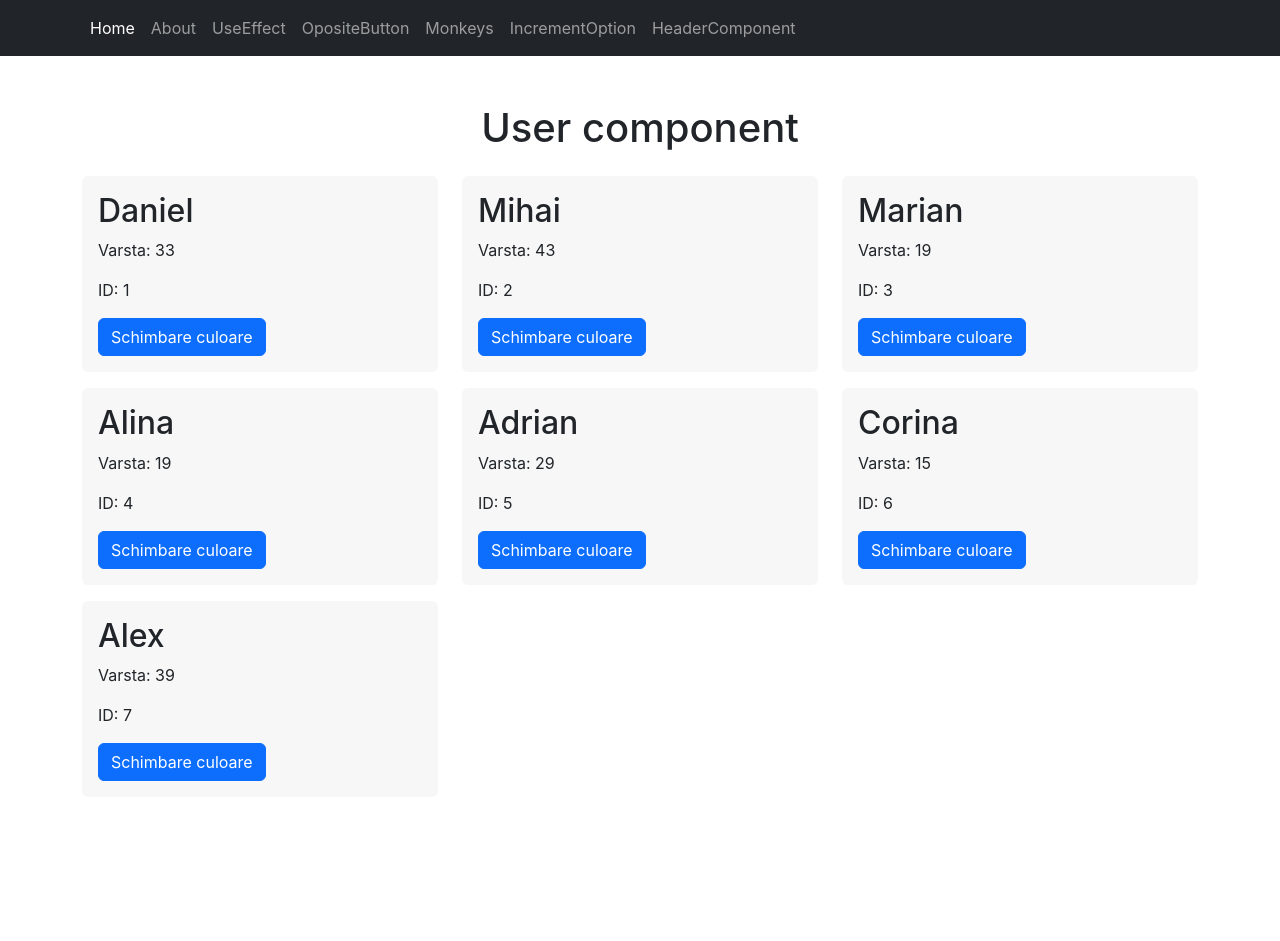
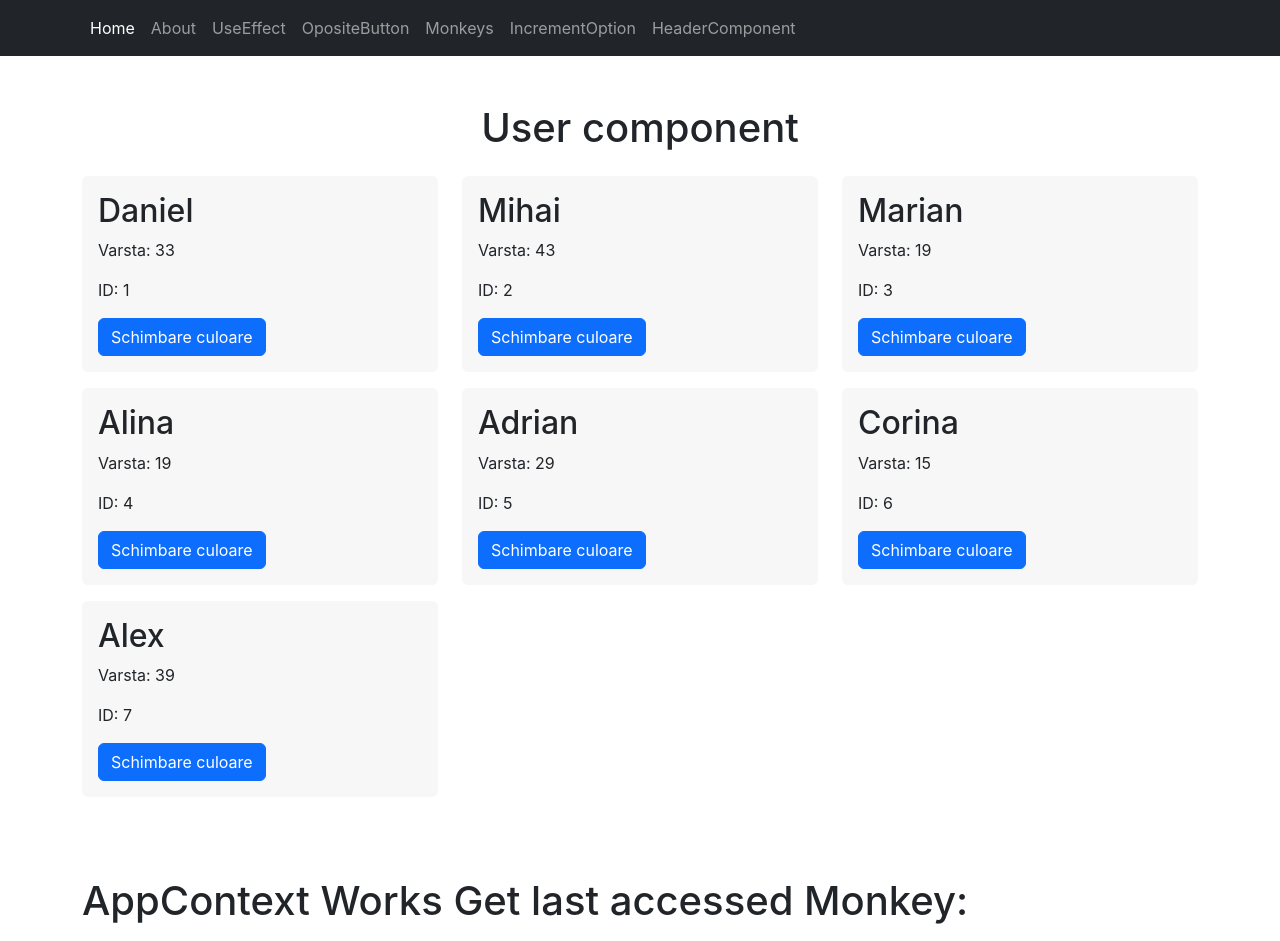
Before and after one commit to brateanugeorgeflorin/react-sda-course, a React (Create React App) app: page / in a window 1280 px wide. Before the commit the page ends 861 px from the top, so only its background shows below. Built offline with nearby package versions, Linux system fonts and the light colour scheme.

Commit message:
AppContext implementation on mokey component

```diff
--- a/src/App.js
+++ b/src/App.js
@@ -1,3 +1,4 @@
+import { createContext, useState } from 'react';
 import { AboutState, IncrementOption, OpositeButton } from './AboutState';
 import { HeaderComponent } from './components/HeaderComponent';
 import { Home } from './components/Home';
@@ -5,7 +6,10 @@ import { Monkey } from './components/Monkey';
 import { Monkeys } from './components/Monkeys';
 import { Navbar } from './components/Navbar';
 import { UseEffect } from './components/UseEffect';
-import { BrowserRouter as Router, Routes, Route } from 'react-router-dom';
+import { BrowserRouter as Router, Routes, Route, useActionData } from 'react-router-dom';
+
+export const AppContext = createContext(); // Permite oricarui element din interiorul app sa folseasca ceva
+
 
 function App() {
 
@@ -21,8 +25,11 @@ function App() {
     { name : 'Leu', age : 5, id : 3, friendly : false }
   ]
 
+  const [monkeyName, setMonkeyName] = useState();
+
   return (
     <div className="App">
+      <AppContext.Provider value={{monkeyName, setMonkeyName}}>
         <Router>
           <Navbar/>
           <Routes>
@@ -37,6 +44,7 @@ function App() {
             <Route path='*' element={<div className='container'><p className='pt-4'>Page does not exists.</p></div>} />
           </Routes>
         </Router>
+      </AppContext.Provider>
     </div>
   );
 }
--- a/src/components/Home.js
+++ b/src/components/Home.js
@@ -1,7 +1,10 @@
 import { User } from "./User";
 import { Users } from "./db";
+import { useContext } from "react";
+import { AppContext } from "../App";
 
 export const Home = () => {
+    const {monkeyName} = useContext(AppContext);
 
     return(
         <>
@@ -12,6 +15,7 @@ export const Home = () => {
                     return <User name={user.name} age={user.age} key={user.key} id={user.key} />;
                     })}
                 </div>
+                <h1 className="mt-3 mb-3">AppContext Works Get last accessed Monkey: {monkeyName}</h1>
             </div>
         </>
     );
--- a/src/components/Monkey.js
+++ b/src/components/Monkey.js
@@ -1,7 +1,9 @@
-import { useEffect, useState } from "react";
+import { useEffect, useState, useContext } from "react";
 import { useNavigate, useParams } from "react-router-dom"
+import { AppContext } from "../App";
 
 export const Monkey = (props) => {
+    const {setMonkeyName, monkeyName} = useContext(AppContext); // Utilizarea AppContext
     const param = useParams();
     const navigate = useNavigate();
 
@@ -11,13 +13,17 @@ export const Monkey = (props) => {
         props.monkeysArr.map((m) => {
                 if(m.id === +param.id) {
                     setMonkeyFound(m);
+                    setMonkeyName(m.name);
+
+                    //console.log('Console nume monkey: ' + monkeyName);
+
                 }
             }
         )
+
     }, []);
 
     return (
-
         <div className="container pt-3">
             <h1>{monkeyFound.name}</h1>
             <p>is {monkeyFound.age} years old and is {!monkeyFound.friendly && "not "} friendly</p>
```
